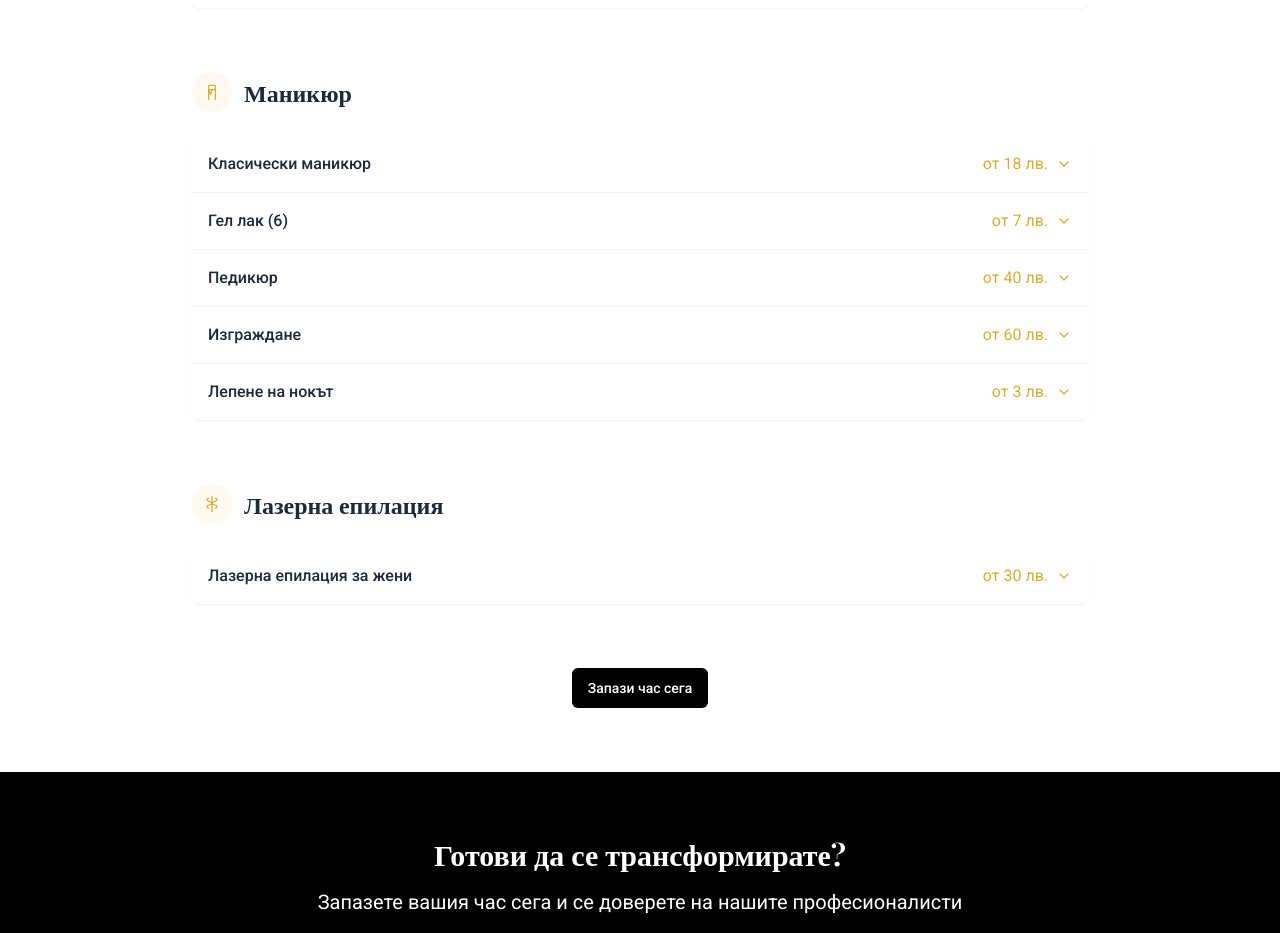
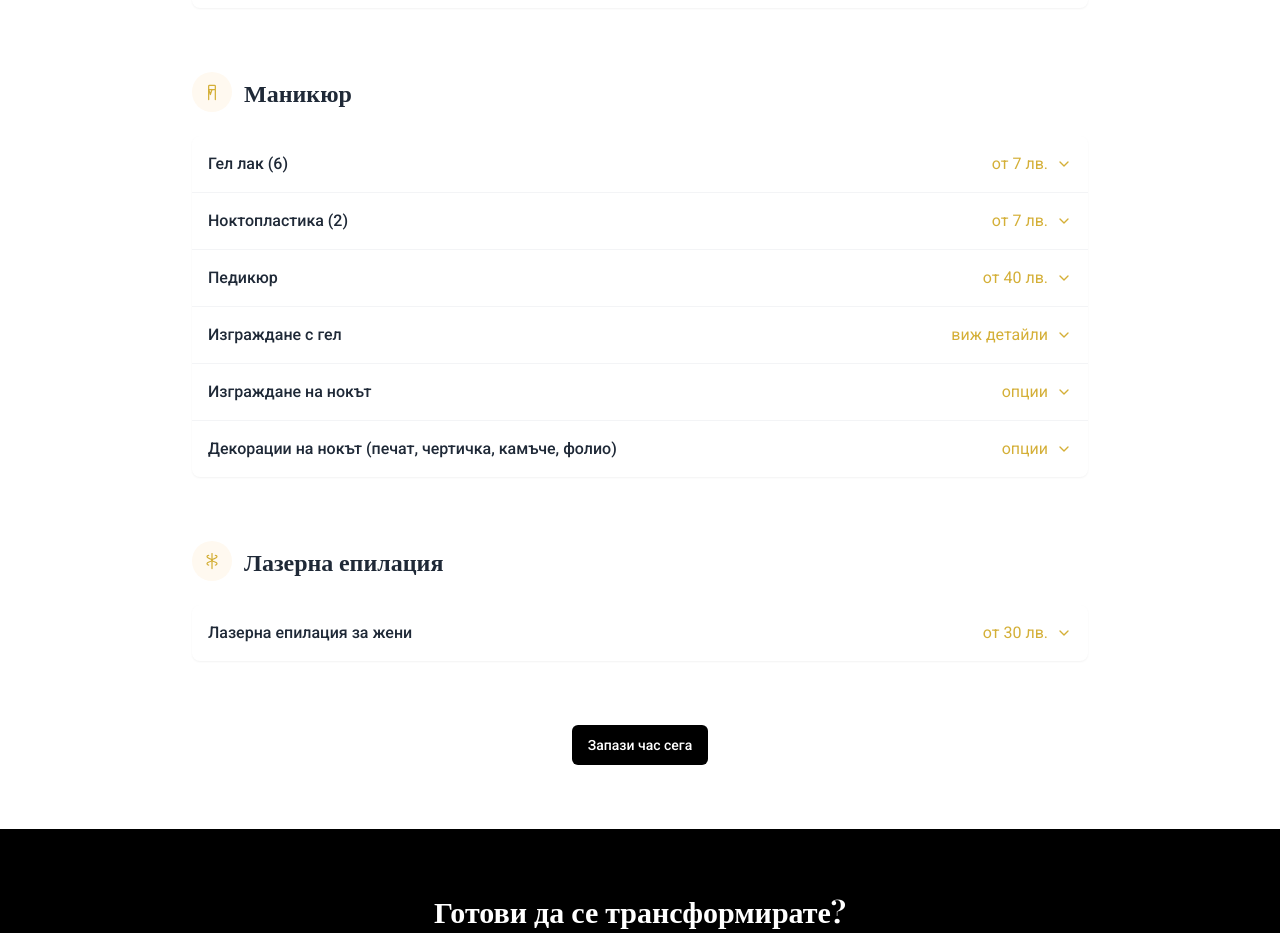
Before and after one commit to Iouo25/beauty-bloom-booking, a React (Vite) app: page /services in a window 1280 px wide. Shown: the part 1060-1993 px from the top of the page. Built offline with nearby package versions, Linux system fonts and the light colour scheme.

Commit message:
Refactor: Update nail services section
Update the nail services section with new categories and prices.

```diff
--- a/src/pages/Services.tsx
+++ b/src/pages/Services.tsx
@@ -17,9 +17,11 @@ const Services = () => {
   const [openNailOptions, setOpenNailOptions] = useState(false);
   const [openLaserOptions, setOpenLaserOptions] = useState(false);
   const [openNailDecorationOptions, setOpenNailDecorationOptions] = useState(false);
-  const [openClassicManicureOptions, setOpenClassicManicureOptions] = useState(false);
+  const [openBasicDecorOptions, setOpenBasicDecorOptions] = useState(false);
+  const [openNailPlasticOptions, setOpenNailPlasticOptions] = useState(false);
   const [openPedicureOptions, setOpenPedicureOptions] = useState(false);
   const [openBuildUpOptions, setOpenBuildUpOptions] = useState(false);
+  const [openBuildUpNailOptions, setOpenBuildUpNailOptions] = useState(false);
 
   return (
     <div className="min-h-screen flex flex-col">
@@ -233,70 +235,6 @@ const Services = () => {
 
               <div className="bg-white rounded-lg shadow-sm overflow-hidden">
                 <div className="divide-y divide-gray-100">
-                  {/* Classic Manicure Dropdown */}
-                  <Collapsible
-                    open={openClassicManicureOptions}
-                    onOpenChange={setOpenClassicManicureOptions}
-                    className="w-full"
-                  >
-                    <div className="hover:bg-gray-50">
-                      <CollapsibleTrigger className="flex justify-between items-center w-full p-4 text-left">
-                        <div className="flex items-center">
-                          <span className="text-gray-800 font-medium">Класически маникюр</span>
-                        </div>
-                        <div className="flex items-center">
-                          <span className="text-salon-gold mr-2">от 18 лв.</span>
-                          {openClassicManicureOptions ? <ChevronUp className="h-4 w-4 text-salon-gold" /> : <ChevronDown className="h-4 w-4 text-salon-gold" />}
-                        </div>
-                      </CollapsibleTrigger>
-                    </div>
-
-                    <CollapsibleContent>
-                      <div className="bg-gray-50 p-4">
-                        <div className="pl-4">
-                          <div className="flex justify-between items-center py-3 border-b border-gray-100">
-                            <div>
-                              <div className="text-gray-800">Маникюр с лак</div>
-                              <div className="text-gray-500 text-sm">50 мин</div>
-                            </div>
-                            <div className="flex items-center">
-                              <span className="font-medium mr-4">18 лв.</span>
-                              <Button variant="outline" size="sm" className="bg-transparent border border-salon-gold text-salon-gold hover:bg-salon-gold hover:text-white">
-                                избери
-                              </Button>
-                            </div>
-                          </div>
-
-                          <div className="flex justify-between items-center py-3 border-b border-gray-100">
-                            <div>
-                              <div className="text-gray-800">Изпиляване + лакиране</div>
-                              <div className="text-gray-500 text-sm">30 мин</div>
-                            </div>
-                            <div className="flex items-center">
-                              <span className="font-medium mr-4">14 лв.</span>
-                              <Button variant="outline" size="sm" className="bg-transparent border border-salon-gold text-salon-gold hover:bg-salon-gold hover:text-white">
-                                избери
-                              </Button>
-                            </div>
-                          </div>
-
-                          <div className="flex justify-between items-center py-3">
-                            <div>
-                              <div className="text-gray-800">Лакиране</div>
-                              <div className="text-gray-500 text-sm">20 мин</div>
-                            </div>
-                            <div className="flex items-center">
-                              <span className="font-medium mr-4">7 лв.</span>
-                              <Button variant="outline" size="sm" className="bg-transparent border border-salon-gold text-salon-gold hover:bg-salon-gold hover:text-white">
-                                избери
-                              </Button>
-                            </div>
-                          </div>
-                        </div>
-                      </div>
-                    </CollapsibleContent>
-                  </Collapsible>
-
                   {/* Gel Polish (Гел лак) Dropdown */}
                   <Collapsible
                     open={openNailOptions}
@@ -387,6 +325,57 @@ const Services = () => {
                     </CollapsibleContent>
                   </Collapsible>
 
+                  {/* Nail Plastic (Ноктопластика) Dropdown */}
+                  <Collapsible
+                    open={openNailPlasticOptions}
+                    onOpenChange={setOpenNailPlasticOptions}
+                    className="w-full"
+                  >
+                    <div className="hover:bg-gray-50">
+                      <CollapsibleTrigger className="flex justify-between items-center w-full p-4 text-left">
+                        <div className="flex items-center">
+                          <span className="text-gray-800 font-medium">Ноктопластика (2)</span>
+                        </div>
+                        <div className="flex items-center">
+                          <span className="text-salon-gold mr-2">от 7 лв.</span>
+                          {openNailPlasticOptions ? <ChevronUp className="h-4 w-4 text-salon-gold" /> : <ChevronDown className="h-4 w-4 text-salon-gold" />}
+                        </div>
+                      </CollapsibleTrigger>
+                    </div>
+
+                    <CollapsibleContent>
+                      <div className="bg-gray-50 p-4">
+                        <div className="pl-4">
+                          <div className="flex justify-between items-center py-3 border-b border-gray-100">
+                            <div>
+                              <div className="text-gray-800">1 брой</div>
+                              <div className="text-gray-500 text-sm">5 мин.</div>
+                            </div>
+                            <div className="flex items-center">
+                              <span className="font-medium mr-4">7 лв.</span>
+                              <Button variant="outline" size="sm" className="bg-transparent border border-salon-gold text-salon-gold hover:bg-salon-gold hover:text-white">
+                                избери
+                              </Button>
+                            </div>
+                          </div>
+
+                          <div className="flex justify-between items-center py-3">
+                            <div>
+                              <div className="text-gray-800">Сваляне на ноктопластика</div>
+                              <div className="text-gray-500 text-sm">15 мин.</div>
+                            </div>
+                            <div className="flex items-center">
+                              <span className="font-medium mr-4">10 лв.</span>
+                              <Button variant="outline" size="sm" className="bg-transparent border border-salon-gold text-salon-gold hover:bg-salon-gold hover:text-white">
+                                избери
+                              </Button>
+                            </div>
+                          </div>
+                        </div>
+                      </div>
+                    </CollapsibleContent>
+                  </Collapsible>
+
                   {/* Pedicure Dropdown */}
                   <Collapsible
                     open={openPedicureOptions}
@@ -438,7 +427,7 @@ const Services = () => {
                     </CollapsibleContent>
                   </Collapsible>
 
-                  {/* Build Up (Изграждане) Dropdown */}
+                  {/* Build Up Gel (Изграждане с гел) Dropdown */}
                   <Collapsible
                     open={openBuildUpOptions}
                     onOpenChange={setOpenBuildUpOptions}
@@ -447,10 +436,10 @@ const Services = () => {
                     <div className="hover:bg-gray-50">
                       <CollapsibleTrigger className="flex justify-between items-center w-full p-4 text-left">
                         <div className="flex items-center">
-                          <span className="text-gray-800 font-medium">Изграждане</span>
+                          <span className="text-gray-800 font-medium">Изграждане с гел</span>
                         </div>
                         <div className="flex items-center">
-                          <span className="text-salon-gold mr-2">от 60 лв.</span>
+                          <span className="text-salon-gold mr-2">виж детайли</span>
                           {openBuildUpOptions ? <ChevronUp className="h-4 w-4 text-salon-gold" /> : <ChevronDown className="h-4 w-4 text-salon-gold" />}
                         </div>
                       </CollapsibleTrigger>
@@ -461,11 +450,11 @@ const Services = () => {
                         <div className="pl-4">
                           <div className="flex justify-between items-center py-3 border-b border-gray-100">
                             <div>
-                              <div className="text-gray-800">Изграждане с гел</div>
-                              <div className="text-gray-500 text-sm">2 ч</div>
+                              <div className="text-gray-800">Къси</div>
+                              <div className="text-gray-500 text-sm">2 ч.</div>
                             </div>
                             <div className="flex items-center">
-                              <span className="font-medium mr-4">60 лв.</span>
+                              <span className="font-medium mr-4">70 лв.</span>
                               <Button variant="outline" size="sm" className="bg-transparent border border-salon-gold text-salon-gold hover:bg-salon-gold hover:text-white">
                                 избери
                               </Button>
@@ -474,11 +463,24 @@ const Services = () => {
 
                           <div className="flex justify-between items-center py-3 border-b border-gray-100">
                             <div>
-                              <div className="text-gray-800">Поддръжка с гел</div>
-                              <div className="text-gray-500 text-sm">1 ч 45 мин</div>
+                              <div className="text-gray-800">Средно дълги</div>
+                              <div className="text-gray-500 text-sm">2 ч 30 мин.</div>
                             </div>
                             <div className="flex items-center">
-                              <span className="font-medium mr-4">50 лв.</span>
+                              <span className="font-medium mr-4">80 лв.</span>
+                              <Button variant="outline" size="sm" className="bg-transparent border border-salon-gold text-salon-gold hover:bg-salon-gold hover:text-white">
+                                избери
+                              </Button>
+                            </div>
+                          </div>
+
+                          <div className="flex justify-between items-center py-3 border-b border-gray-100">
+                            <div>
+                              <div className="text-gray-800">Дълги</div>
+                              <div className="text-gray-500 text-sm">3 ч.</div>
+                            </div>
+                            <div className="flex items-center">
+                              <span className="font-medium mr-4">90 лв.</span>
                               <Button variant="outline" size="sm" className="bg-transparent border border-salon-gold text-salon-gold hover:bg-salon-gold hover:text-white">
                                 избери
                               </Button>
@@ -487,11 +489,11 @@ const Services = () => {
 
                           <div className="flex justify-between items-center py-3">
                             <div>
-                              <div className="text-gray-800">Сваляне на изграждане</div>
-                              <div className="text-gray-500 text-sm">45 мин</div>
+                              <div className="text-gray-800">Много дълги</div>
+                              <div className="text-gray-500 text-sm">3 ч 30 мин.</div>
                             </div>
                             <div className="flex items-center">
-                              <span className="font-medium mr-4">25 лв.</span>
+                              <span className="font-medium mr-4">100 лв.</span>
                               <Button variant="outline" size="sm" className="bg-transparent border border-salon-gold text-salon-gold hover:bg-salon-gold hover:text-white">
                                 избери
                               </Button>
@@ -502,20 +504,20 @@ const Services = () => {
                     </CollapsibleContent>
                   </Collapsible>
 
-                  {/* Nail Decoration Dropdown */}
+                  {/* Nail Build Up (Изграждане на нокът) Dropdown */}
                   <Collapsible
-                    open={openNailDecorationOptions}
-                    onOpenChange={setOpenNailDecorationOptions}
+                    open={openBuildUpNailOptions}
+                    onOpenChange={setOpenBuildUpNailOptions}
                     className="w-full"
                   >
                     <div className="hover:bg-gray-50">
                       <CollapsibleTrigger className="flex justify-between items-center w-full p-4 text-left">
                         <div className="flex items-center">
-                          <span className="text-gray-800 font-medium">Лепене на нокът</span>
+                          <span className="text-gray-800 font-medium">Изграждане на нокът</span>
                         </div>
                         <div className="flex items-center">
-                          <span className="text-salon-gold mr-2">от 3 лв.</span>
-                          {openNailDecorationOptions ? <ChevronUp className="h-4 w-4 text-salon-gold" /> : <ChevronDown className="h-4 w-4 text-salon-gold" />}
+                          <span className="text-salon-gold mr-2">опции</span>
+                          {openBuildUpNailOptions ? <ChevronUp className="h-4 w-4 text-salon-gold" /> : <ChevronDown className="h-4 w-4 text-salon-gold" />}
                         </div>
                       </CollapsibleTrigger>
                     </div>
@@ -526,10 +528,10 @@ const Services = () => {
                           <div className="flex justify-between items-center py-3 border-b border-gray-100">
                             <div>
                               <div className="text-gray-800">1 брой</div>
-                              <div className="text-gray-500 text-sm">5 мин</div>
+                              <div className="text-gray-500 text-sm">5 мин.</div>
                             </div>
                             <div className="flex items-center">
-                              <span className="font-medium mr-4">3 лв.</span>
+                              <span className="font-medium mr-4">7 лв.</span>
                               <Button variant="outline" size="sm" className="bg-transparent border border-salon-gold text-salon-gold hover:bg-salon-gold hover:text-white">
                                 избери
                               </Button>
@@ -539,7 +541,84 @@ const Services = () => {
                           <div className="flex justify-between items-center py-3 border-b border-gray-100">
                             <div>
                               <div className="text-gray-800">2 броя</div>
-                              <div className="text-gray-500 text-sm">10 мин</div>
+                              <div className="text-gray-500 text-sm">10 мин.</div>
+                            </div>
+                            <div className="flex items-center">
+                              <span className="font-medium mr-4">14 лв.</span>
+                              <Button variant="outline" size="sm" className="bg-transparent border border-salon-gold text-salon-gold hover:bg-salon-gold hover:text-white">
+                                избери
+                              </Button>
+                            </div>
+                          </div>
+
+                          <div className="flex justify-between items-center py-3">
+                            <div>
+                              <div className="text-gray-800">3 броя</div>
+                              <div className="text-gray-500 text-sm">15 мин.</div>
+                            </div>
+                            <div className="flex items-center">
+                              <span className="font-medium mr-4">21 лв.</span>
+                              <Button variant="outline" size="sm" className="bg-transparent border border-salon-gold text-salon-gold hover:bg-salon-gold hover:text-white">
+                                избери
+                              </Button>
+                            </div>
+                          </div>
+                        </div>
+                      </div>
+                    </CollapsibleContent>
+                  </Collapsible>
+
+                  {/* Nail Decoration (Декорации на нокът) Dropdown */}
+                  <Collapsible
+                    open={openBasicDecorOptions}
+                    onOpenChange={setOpenBasicDecorOptions}
+                    className="w-full"
+                  >
+                    <div className="hover:bg-gray-50">
+                      <CollapsibleTrigger className="flex justify-between items-center w-full p-4 text-left">
+                        <div className="flex items-center">
+                          <span className="text-gray-800 font-medium">Декорации на нокът (печат, чертичка, камъче, фолио)</span>
+                        </div>
+                        <div className="flex items-center">
+                          <span className="text-salon-gold mr-2">опции</span>
+                          {openBasicDecorOptions ? <ChevronUp className="h-4 w-4 text-salon-gold" /> : <ChevronDown className="h-4 w-4 text-salon-gold" />}
+                        </div>
+                      </CollapsibleTrigger>
+                    </div>
+
+                    <CollapsibleContent>
+                      <div className="bg-gray-50 p-4">
+                        <div className="pl-4">
+                          <div className="flex justify-between items-center py-3 border-b border-gray-100">
+                            <div>
+                              <div className="text-gray-800">на 2 нокътя</div>
+                              <div className="text-gray-500 text-sm">10 мин.</div>
+                            </div>
+                            <div className="flex items-center">
+                              <span className="font-medium mr-4">2 лв.</span>
+                              <Button variant="outline" size="sm" className="bg-transparent border border-salon-gold text-salon-gold hover:bg-salon-gold hover:text-white">
+                                избери
+                              </Button>
+                            </div>
+                          </div>
+
+                          <div className="flex justify-between items-center py-3 border-b border-gray-100">
+                            <div>
+                              <div className="text-gray-800">на 4 нокътя</div>
+                              <div className="text-gray-500 text-sm">15 мин.</div>
+                            </div>
+                            <div className="flex items-center">
+                              <span className="font-medium mr-4">4 лв.</span>
+                              <Button variant="outline" size="sm" className="bg-transparent border border-salon-gold text-salon-gold hover:bg-salon-gold hover:text-white">
+                                избери
+                              </Button>
+                            </div>
+                          </div>
+
+                          <div className="flex justify-between items-center py-3 border-b border-gray-100">
+                            <div>
+                              <div className="text-gray-800">на 6 нокътя</div>
+                              <div className="text-gray-500 text-sm">20 мин.</div>
                             </div>
                             <div className="flex items-center">
                               <span className="font-medium mr-4">6 лв.</span>
@@ -549,13 +628,26 @@ const Services = () => {
                             </div>
                           </div>
 
+                          <div className="flex justify-between items-center py-3 border-b border-gray-100">
+                            <div>
+                              <div className="text-gray-800">на 8 нокътя</div>
+                              <div className="text-gray-500 text-sm">25 мин.</div>
+                            </div>
+                            <div className="flex items-center">
+                              <span className="font-medium mr-4">8 лв.</span>
+                              <Button variant="outline" size="sm" className="bg-transparent border border-salon-gold text-salon-gold hover:bg-salon-gold hover:text-white">
+                                избери
+                              </Button>
+                            </div>
+                          </div>
+
                           <div className="flex justify-between items-center py-3">
                             <div>
-                              <div className="text-gray-800">3 броя</div>
-                              <div className="text-gray-500 text-sm">15 мин</div>
+                              <div className="text-gray-800">на 10 нокътя</div>
+                              <div className="text-gray-500 text-sm">30 мин.</div>
                             </div>
                             <div className="flex items-center">
-                              <span className="font-medium mr-4">9 лв.</span>
+                              <span className="font-medium mr-4">10 лв.</span>
                               <Button variant="outline" size="sm" className="bg-transparent border border-salon-gold text-salon-gold hover:bg-salon-gold hover:text-white">
                                 избери
                               </Button>
```
